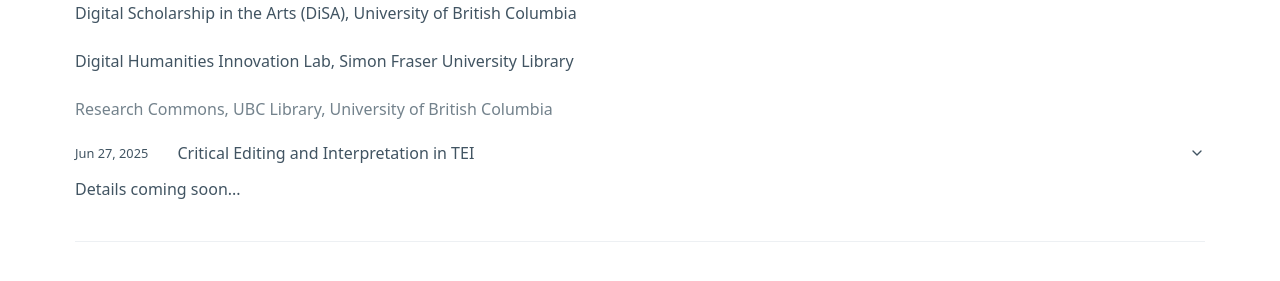
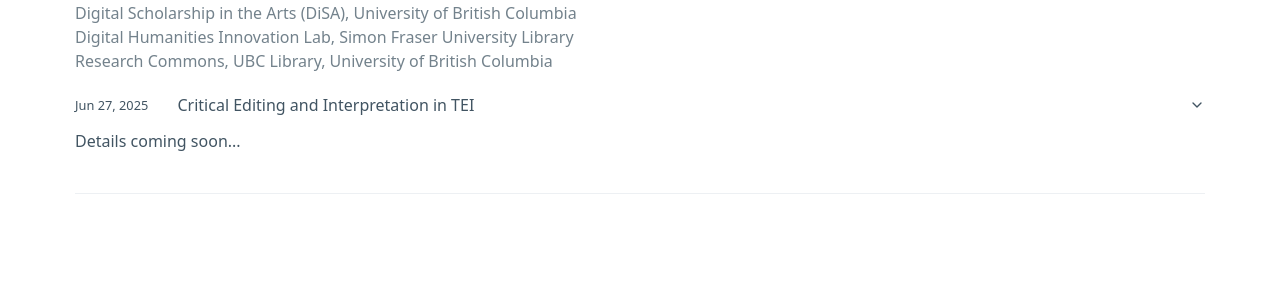
Before and after one commit to DiSA-DHIL/tei-summer-sessions, a website built with Vite: page index.html in a window 1280 px wide. Shown: the part 111-392 px from the top of the page. Built offline with nearby package versions, Linux system fonts and the light colour scheme.

Commit message:
Small typography tweak

```diff
--- a/assets/css/main.css
+++ b/assets/css/main.css
@@ -14,6 +14,10 @@
 
 section {
   margin-bottom: 0;
+}
+
+hgroup p {
+  margin: 0;
 }
 blockquote > p:last-child {
   margin-bottom: 0;
--- a/index.html
+++ b/index.html
@@ -10,9 +10,11 @@
     <main class="container">
         <hgroup>
             <h1>TEI Summer Sessions</h1>
-            <p>Digital Scholarship in the Arts (DiSA), University of British Columbia</p>
-            <p>Digital Humanities Innovation Lab, Simon Fraser University Library</p>
-            <p>Research Commons, UBC Library, University of British Columbia</p>
+            <div>
+                 <p>Digital Scholarship in the Arts (DiSA), University of British Columbia</p>
+                 <p>Digital Humanities Innovation Lab, Simon Fraser University Library</p>
+                 <p>Research Commons, UBC Library, University of British Columbia</p>
+            </div>
         </hgroup>
         <section>
             <details>
```
